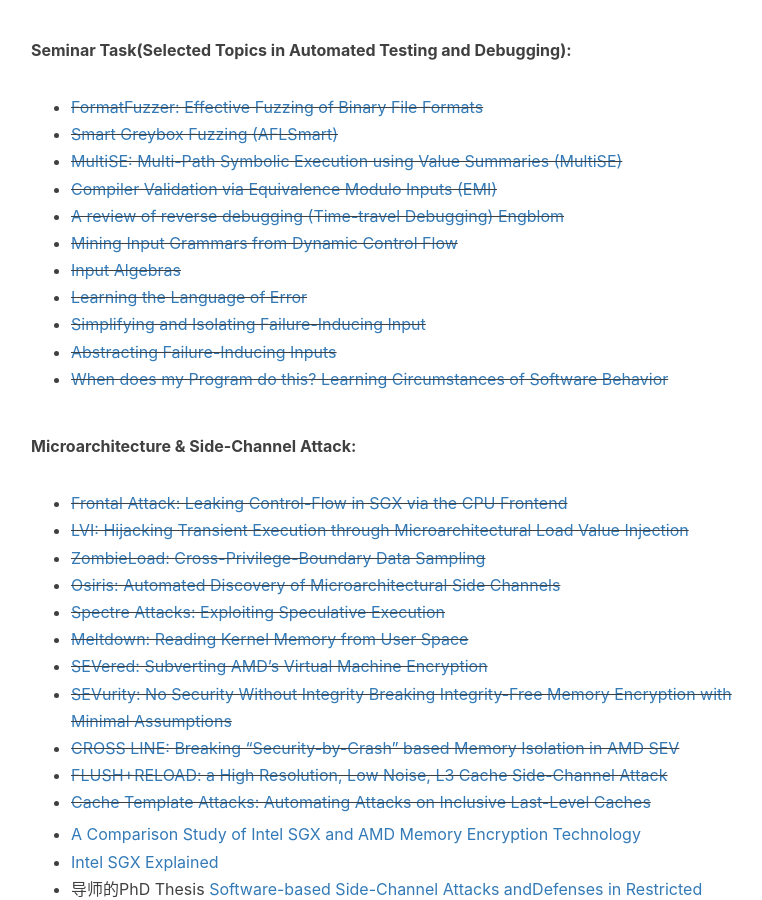
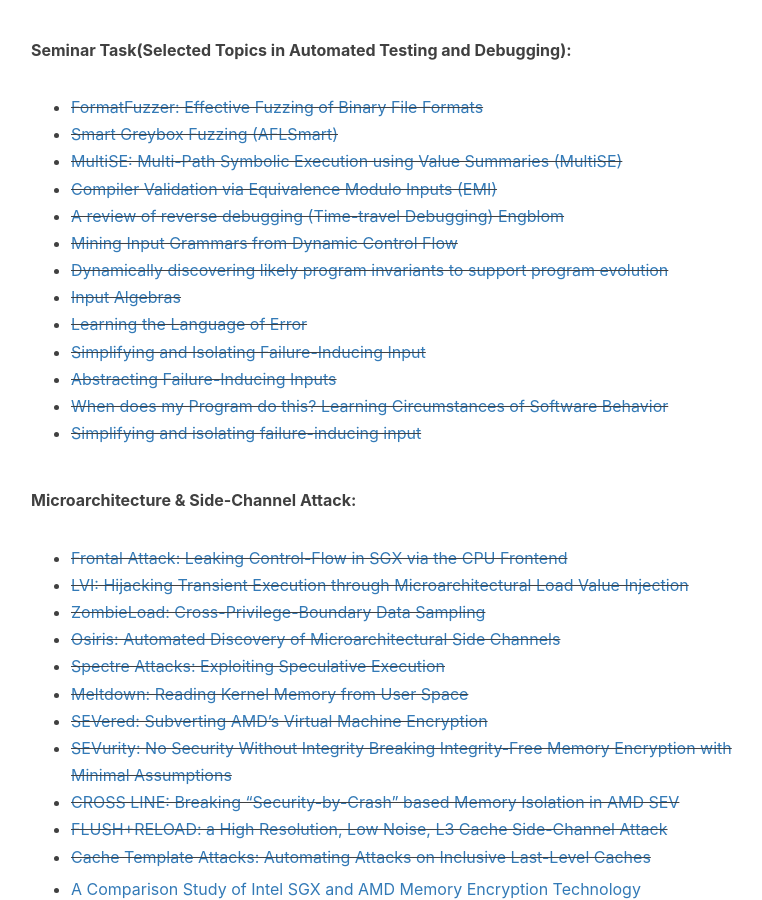
Before and after one commit to Jdkhnjggf/Jdkhnjggf.github.io, a Jekyll site: the page built from _posts/2021-04-27-Paper-Reading-List.markdown, in a window 1280 px wide and 900 px high, scrolled down 1065 px. Shown: the whole window, without its empty margins (234-996 px from the left). Built offline with Jekyll 4.4.1, drawn with Linux system fonts in a browser that asks for light colours; nearby versions of some CDN libraries; comment, search, counter and statistics services are not loaded.

Commit message:
update reading list

```diff
--- a/_posts/2021-04-27-Paper-Reading-List.markdown
+++ b/_posts/2021-04-27-Paper-Reading-List.markdown
@@ -35,11 +35,13 @@
 * ~~[Compiler Validation via Equivalence Modulo Inputs (EMI)](https://www.cs.ucdavis.edu/~su/publications/emi.pdf)~~
 * ~~[A review of reverse debugging (Time-travel Debugging) Engblom](https://citeseerx.ist.psu.edu/viewdoc/download?doi=10.1.1.338.3420&rep=rep1&type=pdf)~~
 * ~~[Mining Input Grammars from Dynamic Control Flow](https://publications.cispa.saarland/3101/1/fse2020-mimid.pdf)~~
+* ~~[Dynamically discovering likely program invariants to support program evolution](https://homes.cs.washington.edu/~mernst/pubs/invariants-tse2001.pdf)~~
 * ~~[Input Algebras](https://publications.cispa.saarland/3208/7/gopinath2021input.pdf)~~
 * ~~[Learning the Language of Error](http://www.cprover.org/learning-errors/learning-the-language-of-error-including-a-proof-supplement.pdf)~~
 * ~~[Simplifying and Isolating Failure-Inducing Input](https://hiper.cis.udel.edu/lp/lib/exe/fetch.php/courses/other-delta-zellertse.pdf)~~
 * ~~[Abstracting Failure-Inducing Inputs](https://publications.cispa.saarland/3103/7/issta2020-language-of-failure.pdf)~~
 * ~~[When does my Program do this? Learning Circumstances of Software Behavior](https://publications.cispa.saarland/3107/7/fse2020-alhazen.pdf)~~
+* ~~[Simplifying and isolating failure-inducing input](https://www.st.cs.uni-saarland.de/papers/tse2002/tse2002.pdf)~~
 
 
 **Microarchitecture & Side-Channel Attack:**
```
